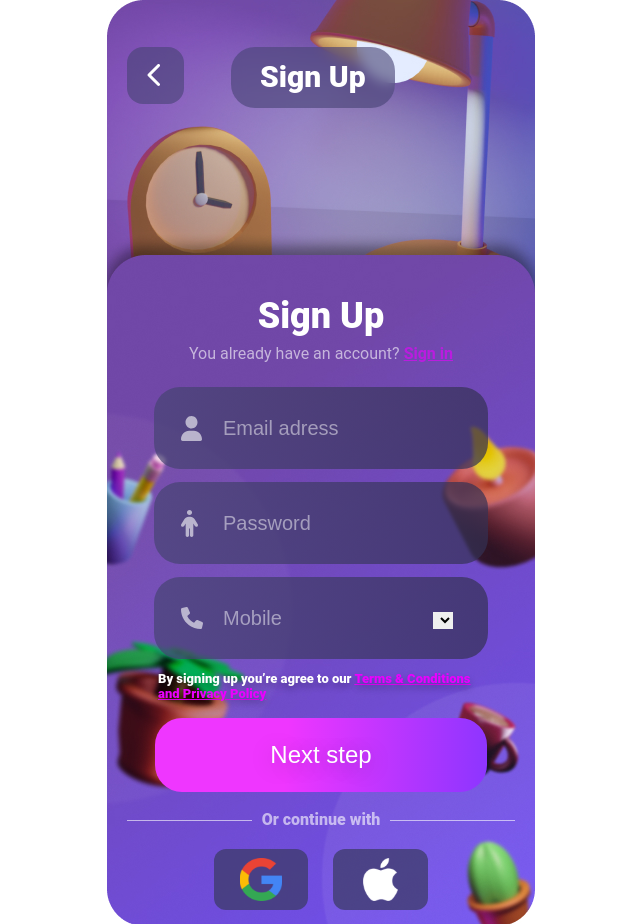
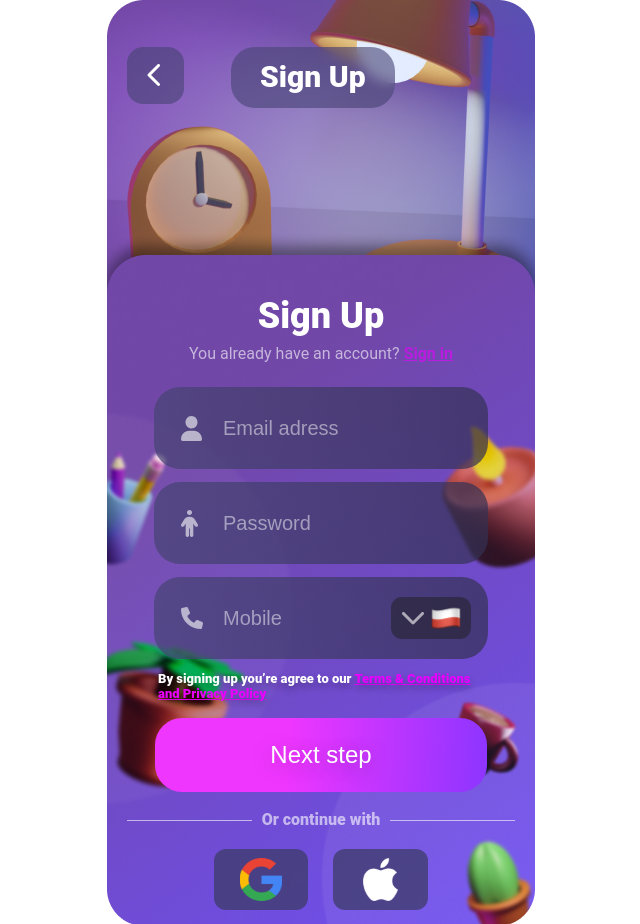
Before and after one commit to Rustam9724/furniture, a React (Create React App) app: page /furniture/sign-up in a window 1280 px wide. Shown: the whole page, without its empty margins (319-959 px from the left). Built offline with nearby package versions, Linux system fonts and the light colour scheme.

Commit message:
init: dropdown of countries in sign-up section

```diff
--- a/src/components/SignUpSection.jsx
+++ b/src/components/SignUpSection.jsx
@@ -1,4 +1,32 @@
+import { useState } from "react";
+import { Link } from "react-router-dom";
+
 function SignUpSection() {
+    const [isDropdownOpen, setIsDropdownOpen] = useState(false);
+
+    const dropdownHeaderStyle = {
+        width: '80px',
+        height: '42px',
+        borderRadius: isDropdownOpen ? '11px 11px 0 0' : '11px',
+        background: 'rgba(31, 31, 31, 0.50)',
+        display: 'flex',
+        justifyContent: 'center',
+        columnGap: '5px',
+        alignItems: 'center'
+    }
+
+    const dropdownListStyle = {
+        display: 'flex',
+        flexDirection: 'column',
+        display: isDropdownOpen ? 'block' : 'none',
+        position: 'absolute',
+    }
+
+    const dropdownArrowStyle = {
+        transform: isDropdownOpen ? 'rotate(180deg)' : 'unset',
+        transition: 'all 0.2s ease-out'
+    }
+
     return (
         <section className="sign-section sign-section__sign-up">
             <div className="sign-section__container _container">
@@ -11,19 +39,39 @@ function SignUpSection() {
                 </div>
                 <div className="sign-section__main sign-main sign-main_sign-up">
                     <h2 className="sign-main__title">Sign Up</h2>
-                    <p className="sign-main__subtitle">You already have an account? <a>Sign in</a></p>
+                    <p className="sign-main__subtitle">You already have an account? <Link to="/sign-in">Sign in</Link></p>
                     <form>
                         <label htmlFor="" className="label label_email">
                             <input type="email" placeholder="Email adress"/>
                         </label>
                         <label htmlFor="" className="label label_name">
-                            <input type="password" placeholder="Password"/>
+                            <input type="text" placeholder="Password"/>
                             <div></div>
                         </label>
                         <label htmlFor="" className="label label_mobile">
-                            <input type="password" placeholder="Mobile"/>
-                            <select name="" id="">
-                            </select>
+                            <input type="tel" placeholder="Mobile"/>
+                            <div className="dropdown" onClick={() => setIsDropdownOpen(!isDropdownOpen)}>
+                                <div className="dropdown__header" style={dropdownHeaderStyle}>
+                                    <svg style={dropdownArrowStyle} width="24" height="14" viewBox="0 0 24 14" fill="none" xmlns="http://www.w3.org/2000/svg">
+                                        <path d="M10.9393 13.0607C11.5251 13.6464 12.4749 13.6464 13.0607 13.0607L22.6066 3.51472C23.1924 2.92893 23.1924 1.97919 22.6066 1.3934C22.0208 0.807611 21.0711 0.807611 20.4853 1.3934L12 9.87868L3.51472 1.3934C2.92893 0.807611 1.97919 0.807611 1.3934 1.3934C0.807611 1.97919 0.807611 2.92893 1.3934 3.51472L10.9393 13.0607ZM10.5 11V12H13.5V11H10.5Z" fill="white" fill-opacity="0.6"/>
+                                    </svg>
+                                    <img src="./assets/images/flag.svg" alt=""/>
+                                </div>
+                                <div className="dropdown__list" style={dropdownListStyle}>
+                                    <div className="dropdown__item">
+                                        <img src="./assets/images/flag.svg" alt="" />
+                                    </div>
+                                    <div className="dropdown__item">
+                                        <img src="./assets/images/flag.svg" alt="" />
+                                    </div>
+                                    <div className="dropdown__item">
+                                        <img src="./assets/images/flag.svg" alt="" />
+                                    </div>
+                                    <div className="dropdown__item">
+                                        <img src="./assets/images/flag.svg" alt="" />
+                                    </div>
+                                </div>
+                            </div>
                         </label>
                         <p className="sign-in__agree">
                             By signing up you’re agree to our <a>Terms &#38; Conditions and Privacy Policy</a>
--- a/src/styles/sign-in.scss
+++ b/src/styles/sign-in.scss
@@ -81,7 +81,7 @@
             background-position: left center;
             background-repeat: no-repeat;
             padding: 0 0 0 42px;
-            max-width: 90%;
+            max-width: 75%;
 
             &::placeholder {
                 color: rgba(255, 255, 255, 0.49);
@@ -101,14 +101,6 @@
                 background-image: url("../../public/assets/images/password.svg");
                 padding-right: 5px;
             }
-
-            // div {
-            //     // min-width: 25px;
-            //     // aspect-ratio: 25/23;
-            //     // background-image: url("../../public/assets/images/eye-on.svg");
-            //     // cursor: pointer;
-            //     // background-size: cover;
-            // }
         }
 
         &.label_name input {
@@ -117,6 +109,12 @@
 
         &.label_mobile input {
             background-image: url("../../public/assets/images/mobile.svg");
+        }
+
+        &.label_mobile {
+            display: flex;
+            align-items: center;
+            justify-content: space-between;
         }
     }
 
@@ -208,3 +206,36 @@
         }
     }
 }
+
+.dropdown {
+    cursor: pointer;
+    position: relative;
+
+    .dropdown__header {
+    }
+
+    .dropdown__list {
+
+        .dropdown__item {
+            background: rgba(31, 31, 31, 0.50);
+            width: 80px;
+            padding-right: 10px;
+            display: flex;
+            justify-content: flex-end;
+
+            &:hover {
+                background: rgba(31, 31, 31, 0.75);
+            }
+
+            &:last-child {
+                border-radius: 0 0 11px 11px;
+            }
+
+            img {
+                height: 42px;
+                width: 31px;
+            }
+        }
+
+    }
+}
```
Also changed, not shown: public/assets/images/dropdown__arrow.svg (added), public/assets/images/flag.svg (added), Государства.txt (added).
